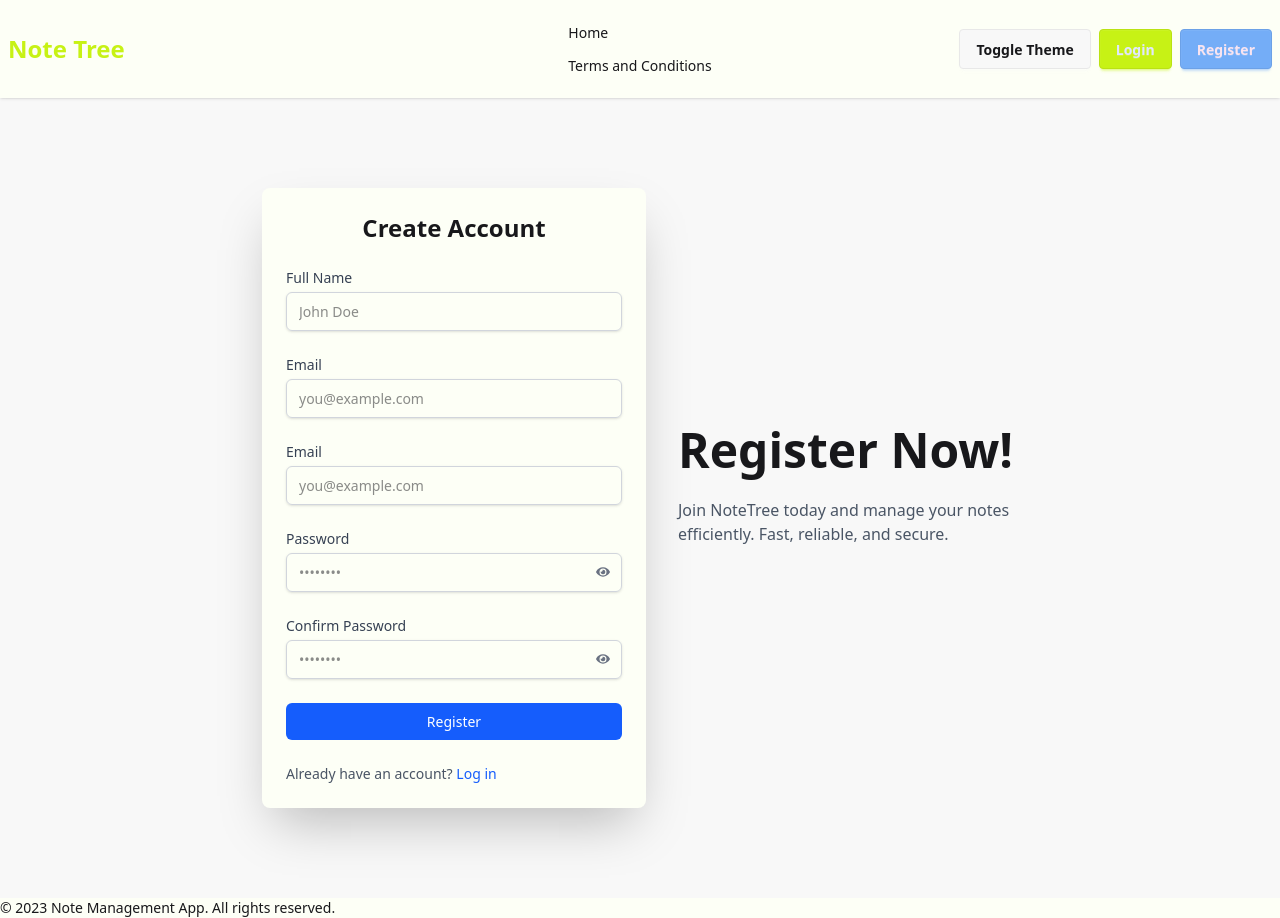
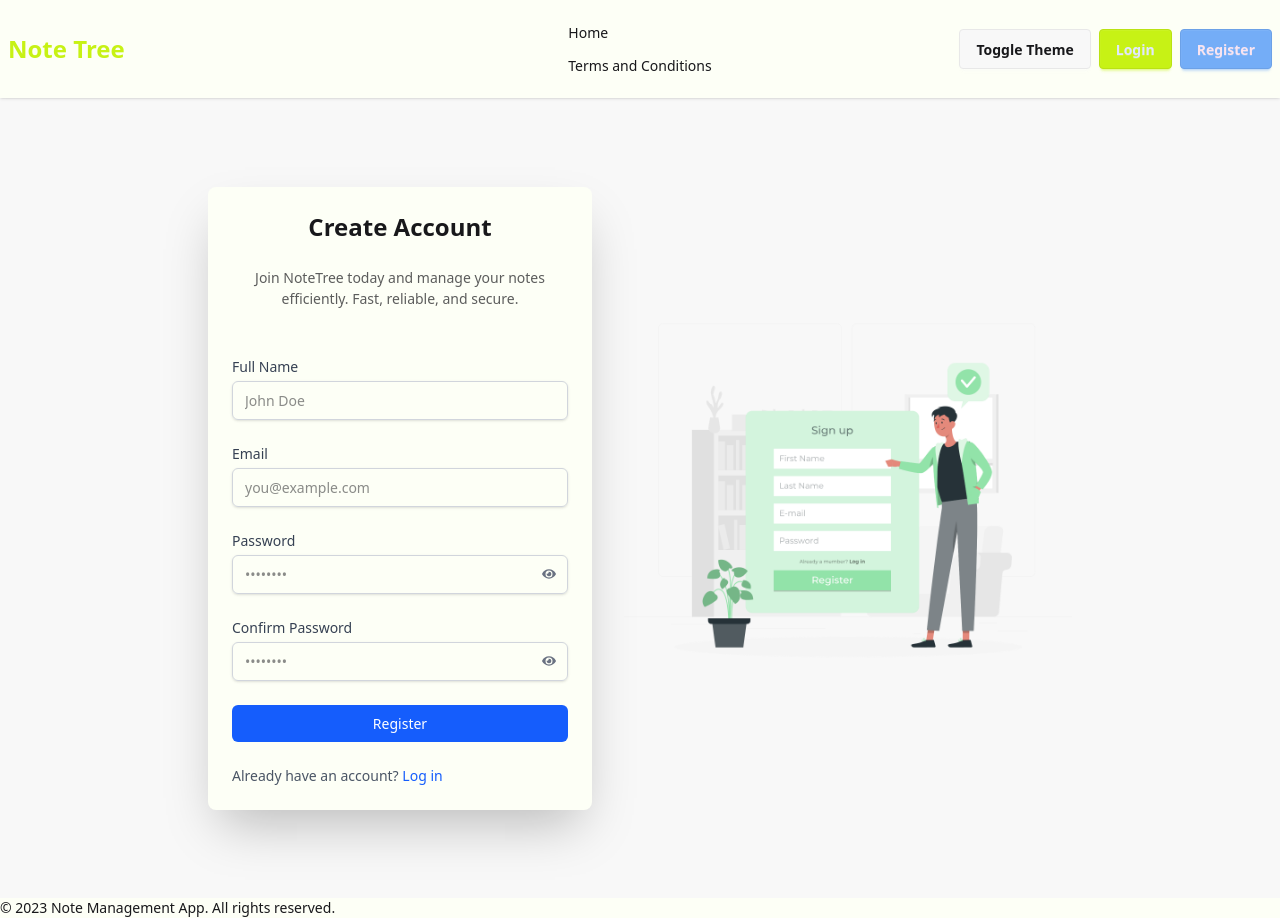
Before and after one commit to MottuqeBrid/note-tree, a Next.js app: page /register in a window 1280 px wide. Built offline with nearby package versions, Linux system fonts and the light colour scheme.

Commit message:
Enhance authentication pages with image illustrations, update AuthNavbar component, and fix file upload functionality

```diff
--- a/lib/uploadFile.ts
+++ b/lib/uploadFile.ts
@@ -1,5 +1,6 @@
 const uploadFile = async (file: File) => {
   const formData = new FormData();
+
   formData.append("file", file);
   const res = await fetch(`${process.env.NEXT_PUBLIC_API_URL}/upload/files`, {
     method: "POST",
--- a/src/app/(auth)/layout.tsx
+++ b/src/app/(auth)/layout.tsx
@@ -1,5 +1,5 @@
 import Footer from "@/sharedComponent/Footer";
-import AuthNavbar from "./authComponent/AuthNavbar";
+import AuthNavbar from "./_authComponent/AuthNavbar";
 
 export default function Layout({ children }: { children: React.ReactNode }) {
   return (
--- a/src/app/(auth)/login/page.tsx
+++ b/src/app/(auth)/login/page.tsx
@@ -1,4 +1,5 @@
 "use client";
+import Image from "next/image";
 import Link from "next/link";
 import { useRouter } from "next/navigation";
 import React, { useState } from "react";
@@ -70,15 +71,17 @@ export default function LoginPage() {
   };
 
   return (
-    <section className="hero bg-base-200 min-h-screen">
+    <section className="hero p-0 bg-base-200 min-h-screen">
       <div className="hero-content flex-col lg:flex-row-reverse gap-8">
         {/* Left Info */}
         <div className="text-center lg:text-left max-w-md">
-          <h1 className="text-5xl font-bold">Login Now!</h1>
-          <p className="py-6 text-gray-600">
-            Access your NoteTree account and continue managing your notes
-            securely.
-          </p>
+          <Image
+            src="/login.png"
+            alt="Login Illustration"
+            className="drop-shadow-accent"
+            width={500}
+            height={500}
+          />
         </div>
 
         {/* Login Card */}
@@ -89,8 +92,13 @@ export default function LoginPage() {
               className="space-y-6"
               noValidate
             >
-              <h2 className="text-2xl font-bold text-center">Welcome Back</h2>
-
+              <div className="text-center">
+                <h2 className="text-2xl font-bold text-center">Login Now!</h2>
+                <p className="py-6 opacity-70">
+                  Access your NoteTree account and continue managing your notes
+                  securely.
+                </p>
+              </div>
               {/* Email */}
               <div>
                 <label
--- a/src/app/(auth)/register/page.tsx
+++ b/src/app/(auth)/register/page.tsx
@@ -1,4 +1,5 @@
 "use client";
+import Image from "next/image";
 import Link from "next/link";
 import { useRouter } from "next/navigation";
 import React, { useState } from "react";
@@ -87,11 +88,13 @@ export default function RegisterPage() {
       <div className="hero-content flex-col lg:flex-row-reverse gap-8">
         {/* Left Info */}
         <div className="text-center lg:text-left max-w-md">
-          <h1 className="text-5xl font-bold">Register Now!</h1>
-          <p className="py-6 text-gray-600">
-            Join NoteTree today and manage your notes efficiently. Fast,
-            reliable, and secure.
-          </p>
+          <Image
+            src="/signup.png"
+            alt="Register Illustration"
+            className="drop-shadow-accent"
+            width={500}
+            height={500}
+          />
         </div>
 
         {/* Register Card */}
@@ -102,7 +105,13 @@ export default function RegisterPage() {
               className="space-y-6"
               noValidate
             >
-              <h2 className="text-2xl font-bold text-center">Create Account</h2>
+              <div className="text-center">
+                <h2 className="text-2xl font-bold">Create Account</h2>
+                <p className="py-6 opacity-70">
+                  Join NoteTree today and manage your notes efficiently. Fast,
+                  reliable, and secure.
+                </p>
+              </div>
 
               {/* Name */}
               <div>
@@ -161,35 +170,6 @@ export default function RegisterPage() {
               {/* Email */}
               <div>
                 <label />
-                {errors.email && (
-                  <p className="text-red-500 text-xs mt-1">
-                    {errors.email.message}
-                  </p>
-                )}
-              </div>
-              {/* Email */}
-              <div>
-                <label
-                  htmlFor="email"
-                  className="block text-sm font-medium text-gray-700"
-                >
-                  Email
-                </label>
-                <input
-                  type="email"
-                  autoComplete="email"
-                  placeholder="you@example.com"
-                  className={`mt-1 block w-full px-3 py-2 border rounded-md shadow-sm
-                    focus:outline-none focus:ring-2 focus:ring-blue-500
-                    ${errors.email ? "border-red-500" : "border-gray-300"}`}
-                  {...register("email", {
-                    required: "Email is required",
-                    pattern: {
-                      value: /^[^\s@]+@[^\s@]+\.[^\s@]+$/,
-                      message: "Invalid email address",
-                    },
-                  })}
-                />
                 {errors.email && (
                   <p className="text-red-500 text-xs mt-1">
                     {errors.email.message}
```
Also changed, not shown: public/login.png (added), public/signup.png (added), src/app/(auth)/_authComponent/AuthNavbar.tsx (renamed from src/app/(auth)/authComponent/AuthNavbar.tsx).
